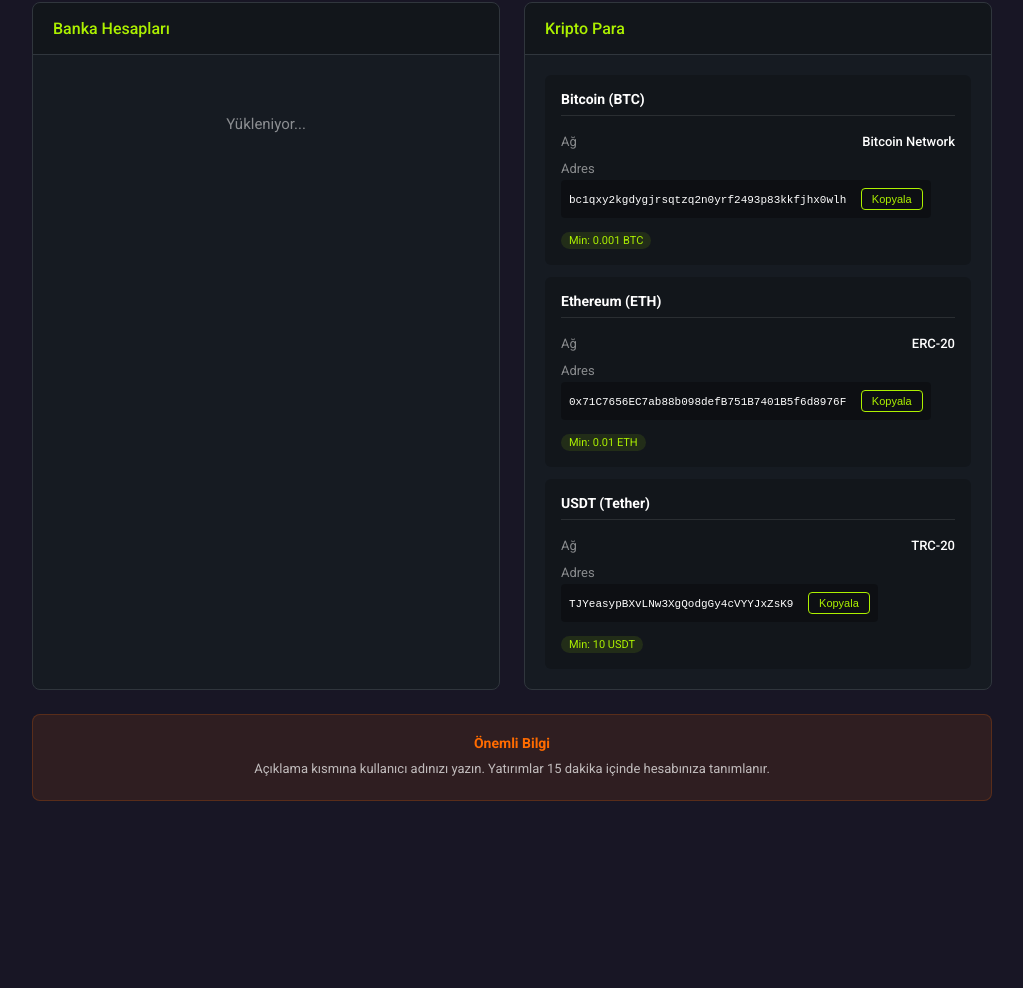
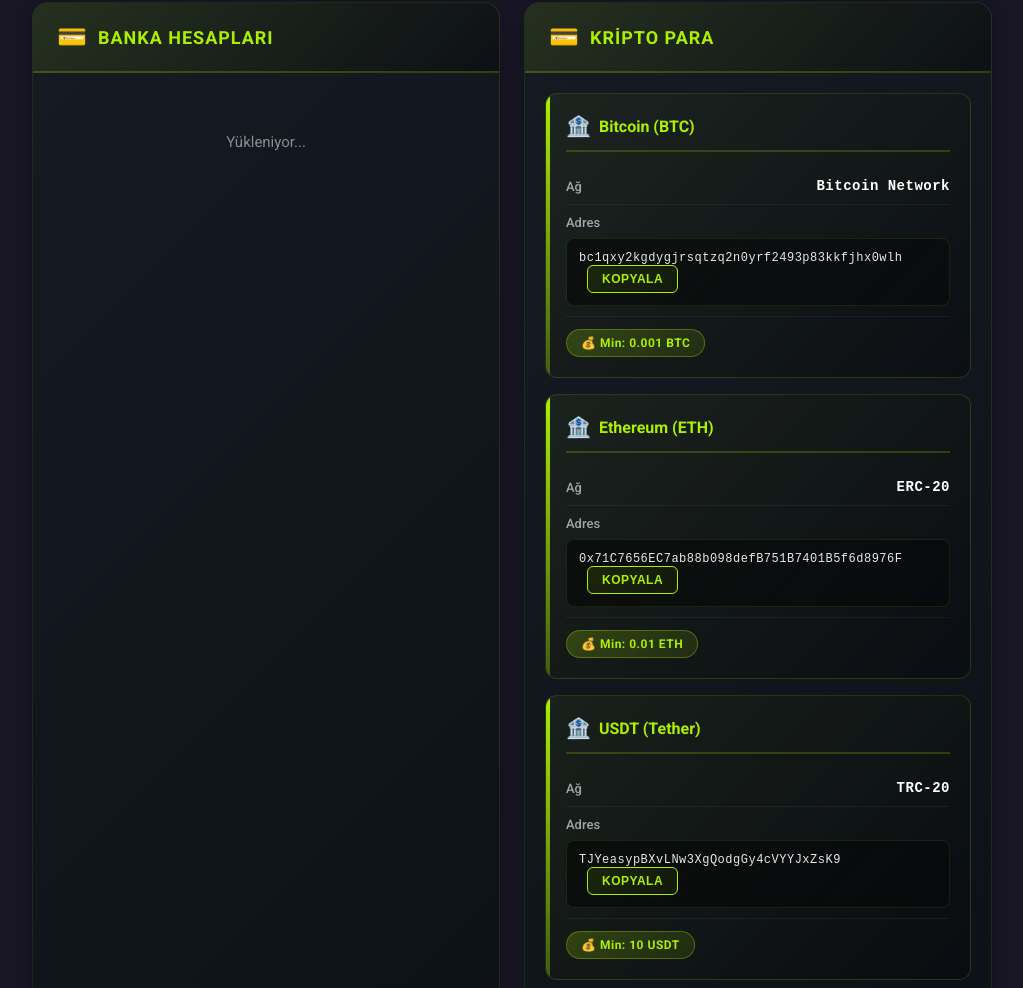
Before and after one commit to hiimqk-stack/albert, an Astro site in the folder maxwin-astro/: page /para-yatir in a window 1280 px wide. Shown: the part 220-1208 px from the top of the page, without its empty margins (128-1151 px from the left). Before the commit the page ends 1061 px from the top, so only its background shows below. Built offline with nearby package versions, Linux system fonts and the light colour scheme; Astro itself is replaced by a stand-in of ours; a script that the page names is missing.

Commit message:
Add modern CSS styling for IBAN cards with gradients, animations and icons

```diff
--- a/maxwin-astro/src/pages/para-yatir.astro
+++ b/maxwin-astro/src/pages/para-yatir.astro
@@ -85,23 +85,40 @@
         }
 
         .section {
-            background: var(--card-bg, #161b22);
-            border: 1px solid var(--border-color, #30363d);
-            border-radius: 8px;
+            background: linear-gradient(135deg, rgba(22,27,34,0.95) 0%, rgba(13,17,23,0.95) 100%);
+            border: 1px solid rgba(172,240,0,0.1);
+            border-radius: 16px;
             overflow: hidden;
+            box-shadow: 0 4px 16px rgba(0,0,0,0.3);
+            transition: all 0.3s ease;
+        }
+
+        .section:hover {
+            border-color: rgba(172,240,0,0.2);
+            box-shadow: 0 8px 24px rgba(0,0,0,0.4);
         }
 
         .section-header {
-            background: rgba(0,0,0,0.2);
-            padding: 16px 20px;
-            border-bottom: 1px solid var(--border-color, #30363d);
+            background: linear-gradient(135deg, rgba(172,240,0,0.1) 0%, rgba(0,0,0,0.3) 100%);
+            padding: 20px 24px;
+            border-bottom: 2px solid rgba(172,240,0,0.2);
         }
 
         .section-header h2 {
-            font-size: 16px;
-            font-weight: 500;
-            color: var(--primary-color, #ACF000);
+            font-size: 18px;
+            font-weight: 700;
+            color: #ACF000;
             margin: 0;
+            text-transform: uppercase;
+            letter-spacing: 1px;
+            display: flex;
+            align-items: center;
+            gap: 10px;
+        }
+
+        .section-header h2::before {
+            content: '💳';
+            font-size: 24px;
         }
 
         .section-body {
@@ -109,10 +126,30 @@
         }
 
         .account {
-            background: rgba(0,0,0,0.2);
-            border-radius: 6px;
-            padding: 16px;
-            margin-bottom: 12px;
+            background: linear-gradient(135deg, rgba(172,240,0,0.05) 0%, rgba(0,0,0,0.3) 100%);
+            border: 1px solid rgba(172,240,0,0.15);
+            border-radius: 12px;
+            padding: 20px;
+            margin-bottom: 16px;
+            transition: all 0.3s ease;
+            position: relative;
+            overflow: hidden;
+        }
+
+        .account::before {
+            content: '';
+            position: absolute;
+            top: 0;
+            left: 0;
+            width: 4px;
+            height: 100%;
+            background: linear-gradient(180deg, #ACF000 0%, rgba(172,240,0,0.3) 100%);
+        }
+
+        .account:hover {
+            transform: translateY(-2px);
+            border-color: rgba(172,240,0,0.3);
+            box-shadow: 0 8px 24px rgba(172,240,0,0.1);
         }
 
         .account:last-child {
@@ -120,94 +157,152 @@
         }
 
         .account-name {
-            font-size: 14px;
-            font-weight: 600;
-            color: #fff;
-            margin-bottom: 12px;
-            padding-bottom: 8px;
-            border-bottom: 1px solid rgba(255,255,255,0.1);
+            font-size: 16px;
+            font-weight: 700;
+            color: #ACF000;
+            margin-bottom: 16px;
+            padding-bottom: 12px;
+            border-bottom: 2px solid rgba(172,240,0,0.2);
+            display: flex;
+            align-items: center;
+            gap: 8px;
+        }
+
+        .account-name::before {
+            content: '🏦';
+            font-size: 20px;
         }
 
         .account-row {
             display: flex;
             justify-content: space-between;
             align-items: center;
-            padding: 6px 0;
-            font-size: 13px;
+            padding: 10px 0;
+            font-size: 14px;
+            border-bottom: 1px solid rgba(255,255,255,0.05);
+        }
+
+        .account-row:last-child {
+            border-bottom: none;
         }
 
         .account-row .label {
-            color: rgba(255,255,255,0.5);
+            color: rgba(255,255,255,0.6);
+            font-weight: 500;
+            font-size: 13px;
         }
 
         .account-row .value {
             color: #fff;
-            font-weight: 500;
+            font-weight: 600;
             display: flex;
             align-items: center;
-            gap: 8px;
+            gap: 10px;
+            font-family: 'Courier New', monospace;
+            letter-spacing: 0.5px;
         }
 
         .copy-btn {
-            background: transparent;
-            border: 1px solid var(--primary-color, #ACF000);
-            color: var(--primary-color, #ACF000);
-            padding: 4px 10px;
-            border-radius: 4px;
-            font-size: 11px;
+            background: linear-gradient(135deg, rgba(172,240,0,0.1) 0%, rgba(172,240,0,0.05) 100%);
+            border: 1.5px solid #ACF000;
+            color: #ACF000;
+            padding: 6px 14px;
+            border-radius: 6px;
+            font-size: 12px;
+            font-weight: 600;
             cursor: pointer;
-            transition: all 0.2s;
+            transition: all 0.3s ease;
+            text-transform: uppercase;
+            letter-spacing: 0.5px;
         }
 
         .copy-btn:hover {
-            background: var(--primary-color, #ACF000);
+            background: #ACF000;
             color: #000;
+            transform: scale(1.05);
+            box-shadow: 0 4px 12px rgba(172,240,0,0.3);
+        }
+
+        .copy-btn:active {
+            transform: scale(0.98);
         }
 
         .copy-btn.copied {
-            background: var(--primary-color, #ACF000);
+            background: #ACF000;
             color: #000;
+            animation: pulse 0.5s ease;
+        }
+
+        @keyframes pulse {
+            0%, 100% { transform: scale(1); }
+            50% { transform: scale(1.1); }
         }
 
         .crypto-address {
-            font-family: monospace;
-            font-size: 11px;
+            font-family: 'Courier New', monospace;
+            font-size: 12px;
             word-break: break-all;
-            background: rgba(0,0,0,0.3);
-            padding: 8px;
-            border-radius: 4px;
-            margin-top: 4px;
+            background: linear-gradient(135deg, rgba(0,0,0,0.5) 0%, rgba(0,0,0,0.3) 100%);
+            padding: 12px;
+            border-radius: 8px;
+            margin-top: 8px;
+            border: 1px solid rgba(172,240,0,0.1);
+            color: rgba(255,255,255,0.9);
+            letter-spacing: 0.5px;
         }
 
         .min-badge {
             display: inline-block;
-            background: rgba(172,240,0,0.1);
-            color: var(--primary-color, #ACF000);
-            padding: 2px 8px;
-            border-radius: 10px;
-            font-size: 11px;
-            margin-top: 8px;
+            background: linear-gradient(135deg, rgba(172,240,0,0.2) 0%, rgba(172,240,0,0.1) 100%);
+            color: #ACF000;
+            padding: 6px 14px;
+            border-radius: 20px;
+            font-size: 12px;
+            font-weight: 600;
+            margin-top: 12px;
+            border: 1px solid rgba(172,240,0,0.3);
+            letter-spacing: 0.5px;
+        }
+
+        .min-badge::before {
+            content: '💰 ';
         }
 
         .info-box {
-            background: rgba(255,107,0,0.1);
-            border: 1px solid rgba(255,107,0,0.2);
-            border-radius: 8px;
-            padding: 20px;
-            margin-top: 24px;
+            background: linear-gradient(135deg, rgba(255,107,0,0.15) 0%, rgba(255,107,0,0.05) 100%);
+            border: 2px solid rgba(255,107,0,0.3);
+            border-radius: 12px;
+            padding: 24px;
+            margin-top: 32px;
             text-align: center;
+            position: relative;
+            overflow: hidden;
+        }
+
+        .info-box::before {
+            content: '⚠️';
+            position: absolute;
+            top: -10px;
+            left: 50%;
+            transform: translateX(-50%);
+            font-size: 32px;
+            opacity: 0.3;
         }
 
         .info-box h3 {
             color: #ff6b00;
-            font-size: 14px;
-            margin-bottom: 8px;
+            font-size: 16px;
+            font-weight: 700;
+            margin-bottom: 12px;
+            text-transform: uppercase;
+            letter-spacing: 1px;
         }
 
         .info-box p {
-            color: rgba(255,255,255,0.7);
-            font-size: 13px;
-            line-height: 1.6;
+            color: rgba(255,255,255,0.8);
+            font-size: 14px;
+            line-height: 1.8;
+            font-weight: 500;
         }
 
         @media (max-width: 768px) {
```
